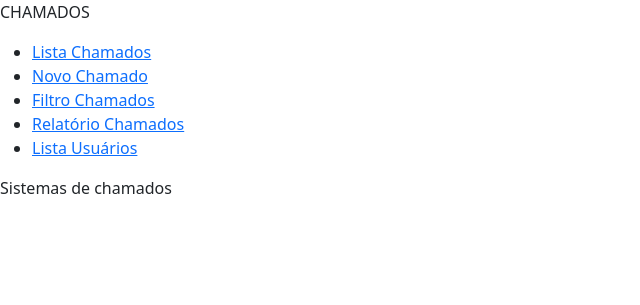
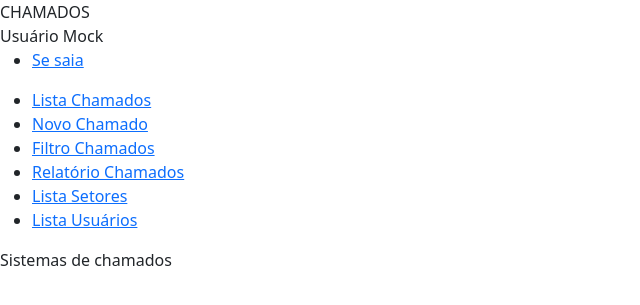
Before and after one commit to Ismael-Machado/projeto-estagio-detran, a PHP site: template Project/src/views/template/menu.php in a window 1280 px wide. Shown: the top 305 px of the page, without its empty margins (0-640 px from the left). Run offline with PHP 8.4, Linux system fonts and the light colour scheme; the template is opened without the code that fills it, so the values that code supplies are empty; some libraries are stand-ins or nearby versions.

Commit message:
header: ajustes do layout na parte do header. modificações no arquivo template.css

```diff
--- a/Project/src/views/chamados.php
+++ b/Project/src/views/chamados.php
@@ -1 +1,3 @@
-<h1>OK! Td certo</h1>
+<main class="content">
+    <h1>OK! Td certo</h1>
+</main>
--- a/Project/src/views/template/header.php
+++ b/Project/src/views/template/header.php
@@ -14,10 +14,26 @@
     <header class="header">
         <div class="logo">
             <i class="icofont-megaphone mr-2"></i>
-            <span class="font-weight-bold">CHAMADOS</span>
+            <span class="font-weight-bold ml-2">CHAMADOS</span>
         </div>
         <div class="menu-toggle mx-3">
             <i class="icofont-navigation-menu"></i>
         </div>
         <div class="spacer"></div>
+        <div class="dropdown">
+            <div class="dropdown-button">
+                <span class="ml-3">Usuário Mock</span>
+                <i class="icofont-simple-down mx-2"></i>
+            </div>
+            <div class="dropdown-content">
+                <ul class="nav-list">
+                    <li class="nav-item">
+                        <a href="logout.php">
+                            <i class="icofont-logout mr-2"></i>
+                            Se saia
+                        </a>
+                    </li>
+                </ul>
+            </div>
+        </div>
     </header>
--- a/Project/src/views/template/menu.php
+++ b/Project/src/views/template/menu.php
@@ -27,6 +27,12 @@
             </li>
             <li class="nav-item">
                 <a href="#">
+                    <i class="icofont-company mr-2"></i>
+                    Lista Setores
+                </a>
+            </li>
+            <li class="nav-item">
+                <a href="#">
                     <i class="icofont-users mr-2"></i>
                     Lista Usuários
                 </a>
```
Also changed, not shown: Project/public/assets/css/template.css.
